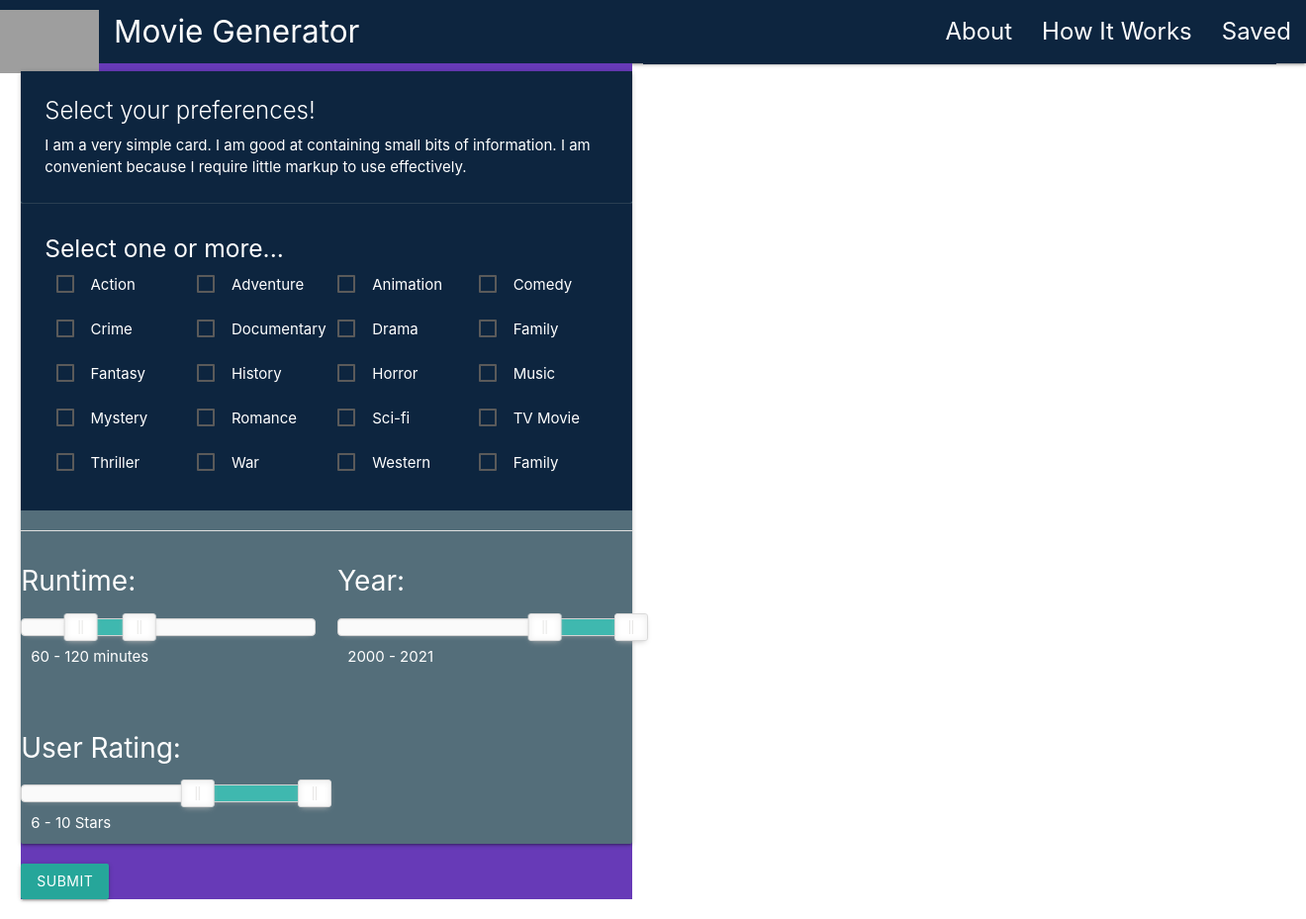
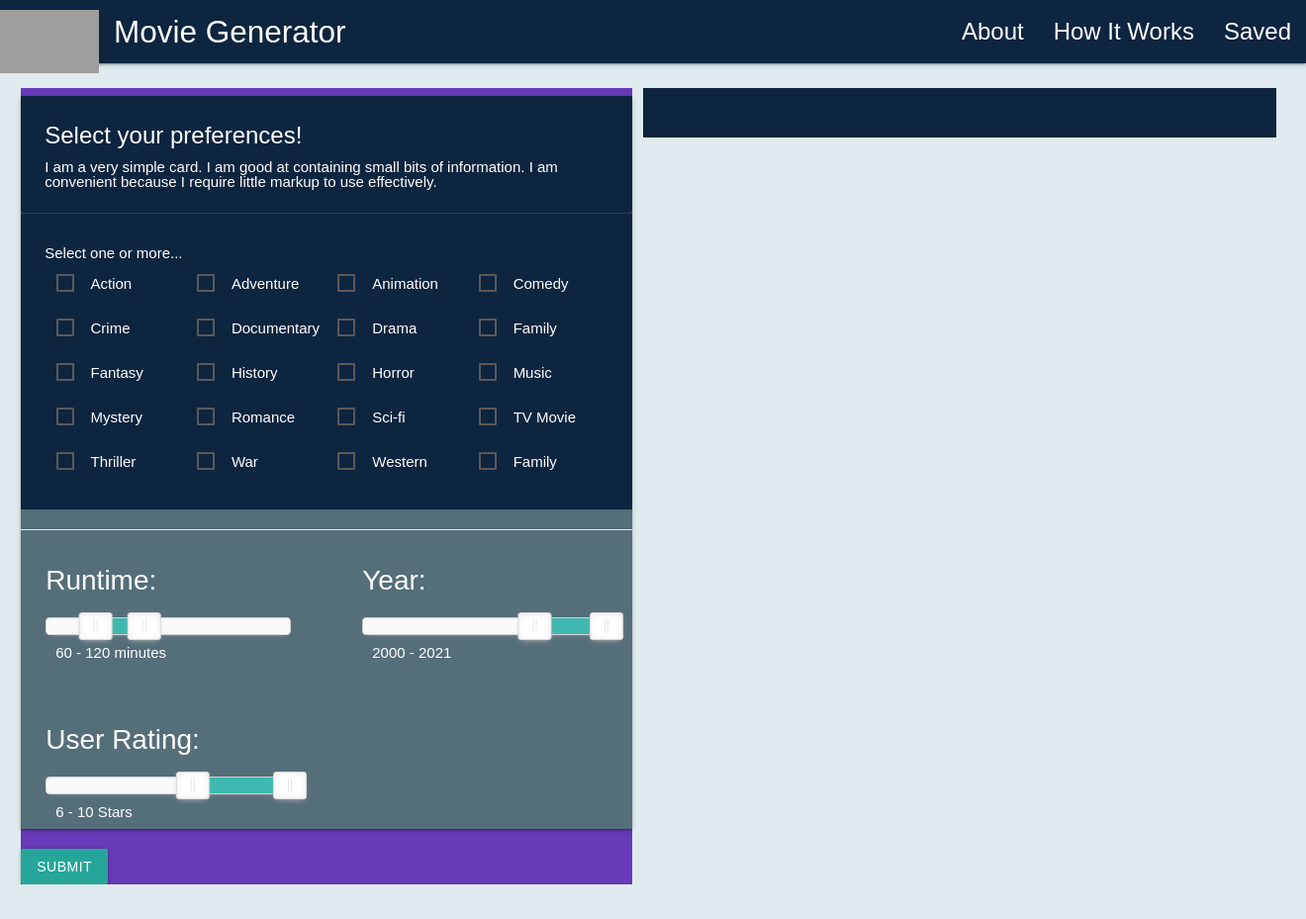
Before and after one commit to melanieuhrich/MovieGO, a PHP site: page / in a window 1320 px wide. Shown: the whole page at 99% size. After the commit the page ends 894 px from the top, so only its background shows below. Run offline with PHP 8.4, Linux system fonts and the light colour scheme; grey boxes are pictures that could not be loaded.

Commit message:
css formatting for background and leftpanel/rightpanel margins and padding

```diff
--- a/assets/style/style.css
+++ b/assets/style/style.css
@@ -1,6 +1,16 @@
 
 * {
+    --primary: rgb(13, 37, 63);
+    --secondary: rgb(1, 180, 228);
+    --tertiary: rgb(144, 206, 161);
     color: white;
+    background-color: hsl(193, 50, 70);
+
+}
+
+
+body {
+    background-color: hsl(193, 30%, 90%);
 }
 
 .container {
@@ -24,9 +34,15 @@
 }
 
 #purplebox {
+    margin-top: 25px;
     display: flex;
     flex-direction: column;
     align-items: center;
+}
+
+#right-panel {
+    margin-top: 25px;
+    padding: 25px 10px;
 }
 
 .genreItem {
@@ -78,11 +94,6 @@
     border-radius: 10px;
 }
 
-:root {
-    --primary: rgb(13, 37, 63);
-    --secondary: rgb(1, 180, 228);
-    --tertiary: rgb(144, 206, 161)
-}
 /* background for nav */
 .nav-wrapper {
     background-color: var(--primary);
@@ -107,6 +118,8 @@
 .slider{
     width: 100%;
     height: fit-content;
+    padding: 0px 25px;
+
 }
 
 .slideVal{
--- /dev/null
+++ b/assets/style/stylereset.css
@@ -0,0 +1,33 @@
+/* Resets the box size of every element */
+* {
+    margin: 0;
+    padding: 0;
+    box-sizing: border-box;
+  }
+
+  /* Gives the body element a parent height to compare against */
+  html {
+    height: 100%;
+  }
+
+  body {
+    min-height: 100%;
+    line-height: 1;
+    font-family: sans-serif;
+  }
+
+  h1, h2, h3, h4, h5, h6 {
+    font-size: 100%;
+  }
+
+  /* Matches the font of special elements to the rest of the page */
+  input, select, option, optgroup, textarea, button,
+  pre, code {
+    font-size: 100%;
+    font-family: inherit;
+  }
+
+  /* Removes default bullet points from lists */
+  ol, ul {
+    list-style: none;
+  }
--- a/index.html
+++ b/index.html
@@ -13,6 +13,7 @@
   <script src="https://cdnjs.cloudflare.com/ajax/libs/materialize/1.0.0/js/materialize.min.js"></script>
   <!-- Link to noUIslider -->
   <link href="./noUiSlider-14.7.0/distribute/nouislider.min.css" rel="stylesheet">
+  <link rel="stylesheet" href="assets/style/stylereset.css">
   <link rel="stylesheet" href="assets/style/style.css">
 </head>
 
@@ -36,7 +37,7 @@
   <div class="container">
     <div class="row">
       <!-- left panel -->
-      <div class="col s12 m6 l6">
+      <div class="col s12 m6 l6" id="leftpanel">
         <!-- form styling -->
         <div class="form deep-purple" id="purplebox">
           <!-- individual section of form -->
```
